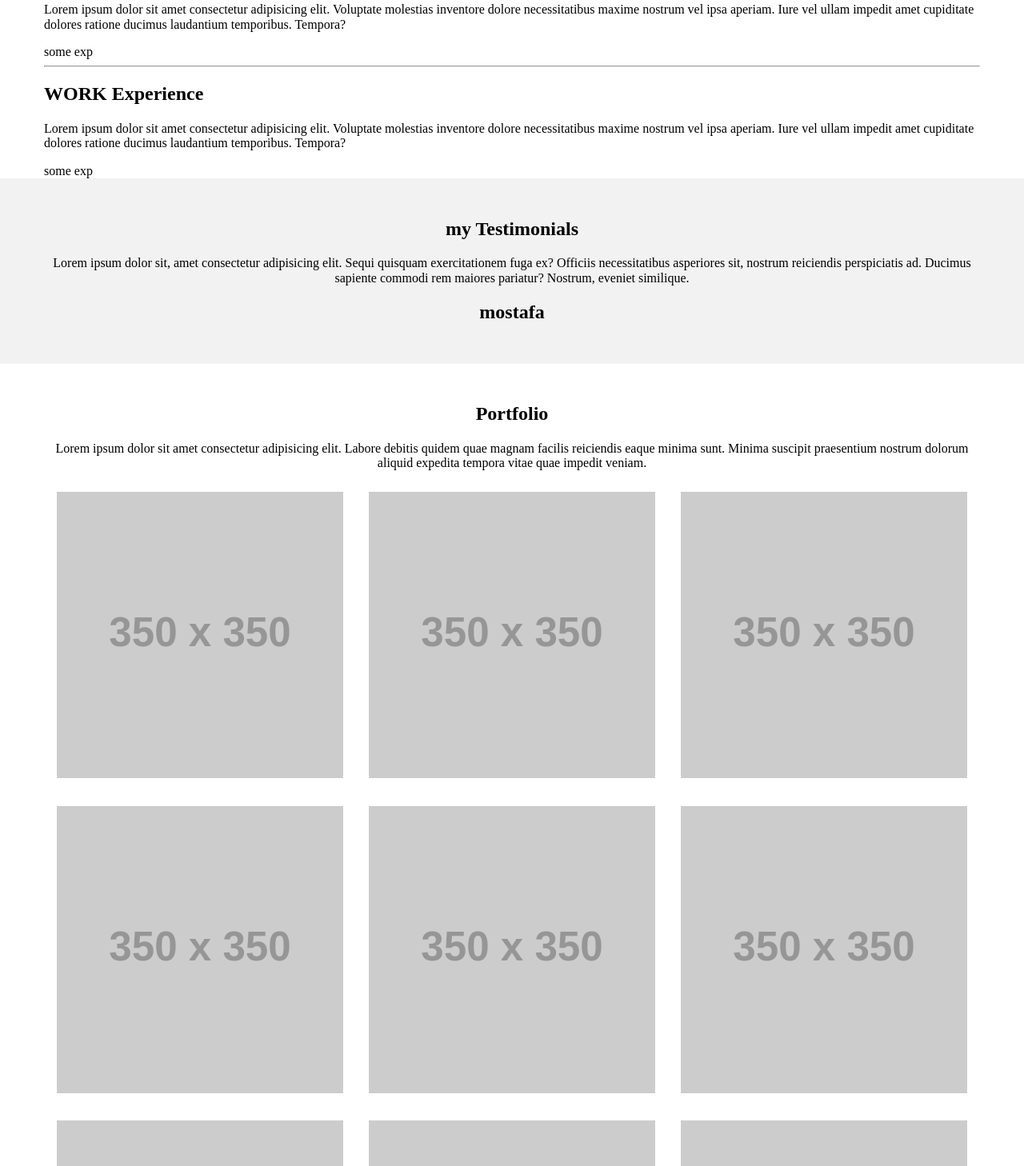
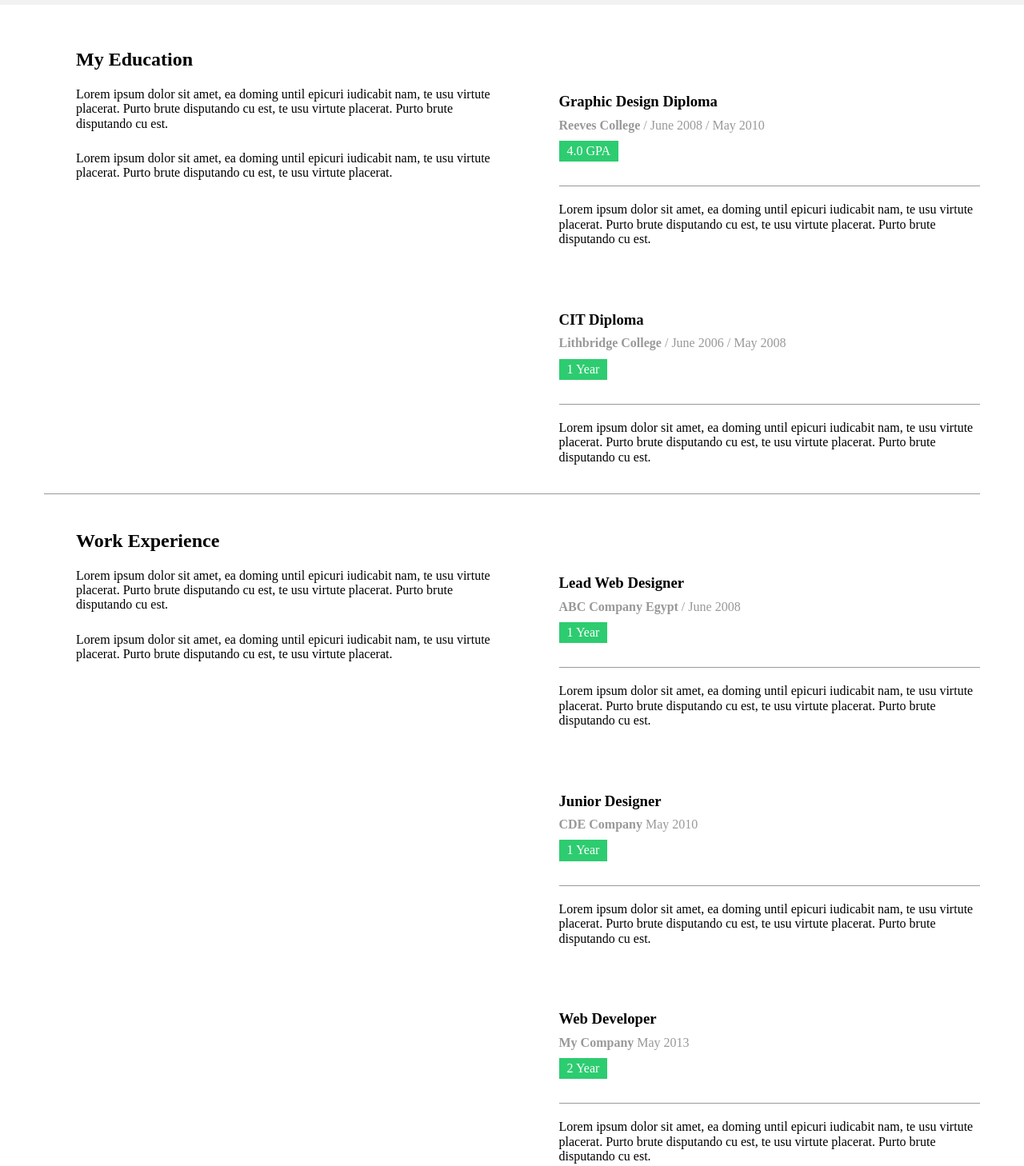
Before and after one commit to Mostafa-Ragab/Template-design-A, a plain HTML site: page index.html in a window 1280 px wide. Shown: the part 2170-3628 px from the top of the page at 80% size. Drawn offline with Linux system fonts and the light colour scheme; placeholder pictures from the web are drawn by us.

Commit message:
adding my education section

```diff
--- a/index.html
+++ b/index.html
@@ -148,31 +148,68 @@
             <div class="container">
                 <h2>my resume</h2>
                 <p>Lorem ipsum dolor sit, amet consectetur adipisicing elit. Sequi quisquam exercitationem fuga ex? Officiis necessitatibus asperiores sit, nostrum reiciendis perspiciatis ad. Ducimus sapiente commodi rem maiores pariatur? Nostrum, eveniet similique.</p>
+                <p>Lorem ipsum dolor sit, amet consectetur adipisicing elit. Sequi quisquam exercitationem fuga ex? Officiis necessitatibus asperiores sit, nostrum reiciendis perspiciatis ad. Ducimus sapiente commodi rem maiores pariatur? Nostrum, eveniet similique.</p>
                 <button>download resume</button>
             </div>
         </div>
         <!-- end resume -->
         <!-- start my education -->
-        <div class="education">
+   <div class="my-education">
             <div class="container">
-                <div class="main">
+                <div class="main fl-left">
                     <h2>My Education</h2>
-                    <p>Lorem ipsum dolor sit amet consectetur adipisicing elit. Voluptate molestias inventore dolore necessitatibus maxime nostrum vel ipsa aperiam. Iure vel ullam impedit amet cupiditate dolores ratione ducimus laudantium temporibus. Tempora?</p>
+                    <p>Lorem ipsum dolor sit amet, ea doming until epicuri iudicabit nam, te usu virtute placerat. Purto brute disputando cu est, te usu virtute placerat. Purto brute disputando cu est.</p>
+                    <p>Lorem ipsum dolor sit amet, ea doming until epicuri iudicabit nam, te usu virtute placerat. Purto brute disputando cu est, te usu virtute placerat.</p>
                 </div>
                 <div class="exp">
-                    some exp
+                    <div class="certificate">
+                        <h3>Graphic Design Diploma</h3>
+                        <span><strong>Reeves College</strong> / June 2008 / May 2010</span>
+                        <span>4.0 GPA</span>
+                        <hr>
+                        <p>Lorem ipsum dolor sit amet, ea doming until epicuri iudicabit nam, te usu virtute placerat. Purto brute disputando cu est, te usu virtute placerat. Purto brute disputando cu est.</p>
+                    </div>
+                    <div class="certificate">
+                        <h3>CIT Diploma</h3>
+                        <span><strong>Lithbridge College</strong> / June 2006 / May 2008</span>
+                        <span>1 Year</span>
+                        <hr>
+                        <p>Lorem ipsum dolor sit amet, ea doming until epicuri iudicabit nam, te usu virtute placerat. Purto brute disputando cu est, te usu virtute placerat. Purto brute disputando cu est.</p>
+                    </div>
                 </div>
                 <div class="clearfix"></div>
                 <hr>
-                <div class="main">
-                    <h2>WORK Experience</h2>
-                    <p>Lorem ipsum dolor sit amet consectetur adipisicing elit. Voluptate molestias inventore dolore necessitatibus maxime nostrum vel ipsa aperiam. Iure vel ullam impedit amet cupiditate dolores ratione ducimus laudantium temporibus. Tempora?</p>
+                <div class="main fl-left">
+                    <h2>Work Experience</h2>
+                    <p>Lorem ipsum dolor sit amet, ea doming until epicuri iudicabit nam, te usu virtute placerat. Purto brute disputando cu est, te usu virtute placerat. Purto brute disputando cu est.</p>
+                    <p>Lorem ipsum dolor sit amet, ea doming until epicuri iudicabit nam, te usu virtute placerat. Purto brute disputando cu est, te usu virtute placerat.</p>
                 </div>
                 <div class="exp">
-                    some exp
+                    <div class="certificate">
+                        <h3>Lead Web Designer</h3>
+                        <span><strong>ABC Company Egypt</strong> / June 2008</span>
+                        <span>1 Year</span>
+                        <hr>
+                        <p>Lorem ipsum dolor sit amet, ea doming until epicuri iudicabit nam, te usu virtute placerat. Purto brute disputando cu est, te usu virtute placerat. Purto brute disputando cu est.</p>
+                    </div>
+                    <div class="certificate">
+                        <h3>Junior Designer</h3>
+                        <span><strong>CDE Company</strong> May 2010</span>
+                        <span>1 Year</span>
+                        <hr>
+                        <p>Lorem ipsum dolor sit amet, ea doming until epicuri iudicabit nam, te usu virtute placerat. Purto brute disputando cu est, te usu virtute placerat. Purto brute disputando cu est.</p>
+                    </div>
+                    <div class="certificate">
+                        <h3>Web Developer</h3>
+                        <span><strong>My Company</strong> May 2013</span>
+                        <span>2 Year</span>
+                        <hr>
+                        <p>Lorem ipsum dolor sit amet, ea doming until epicuri iudicabit nam, te usu virtute placerat. Purto brute disputando cu est, te usu virtute placerat. Purto brute disputando cu est.</p>
+                    </div>
                 </div>
             </div>
         </div>
+
         <!-- end education -->
                 <!-- start testimonials -->
         <div class="testimonials">
```
